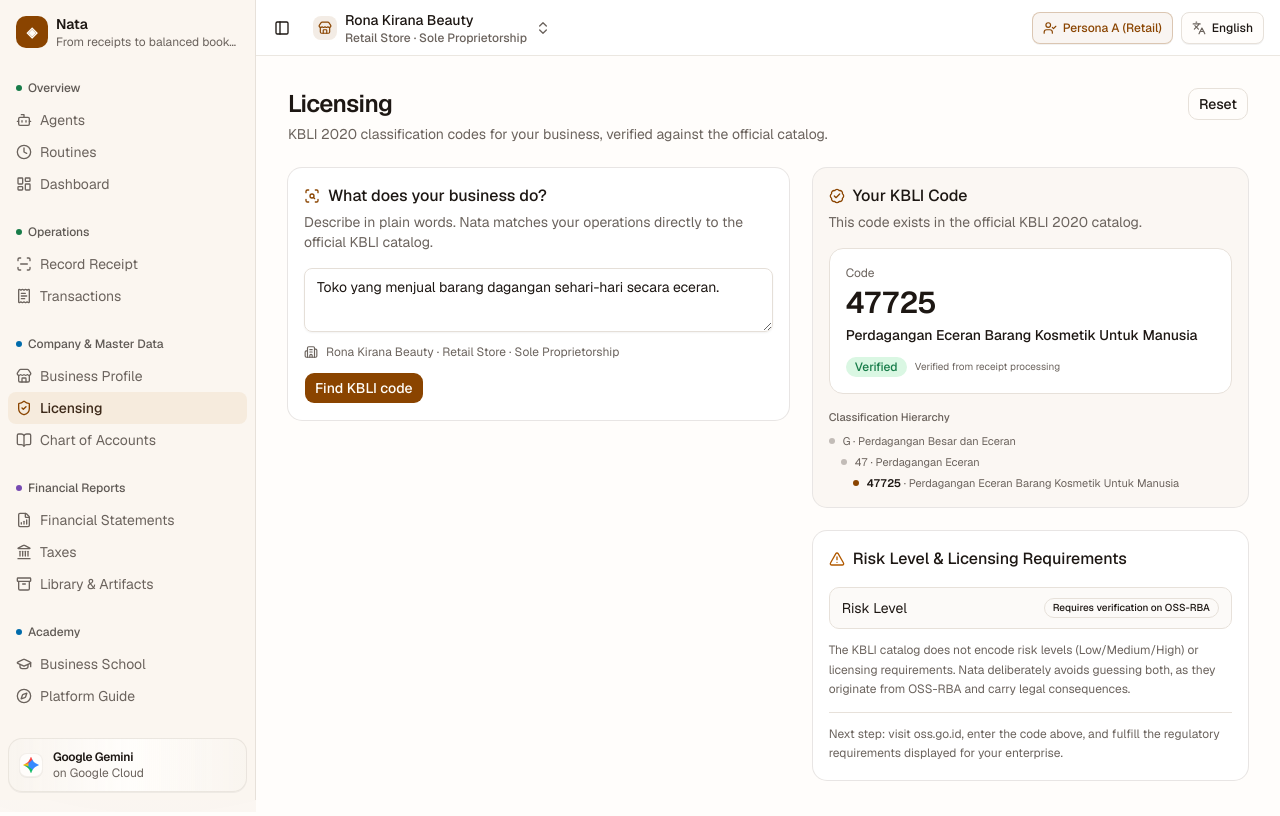
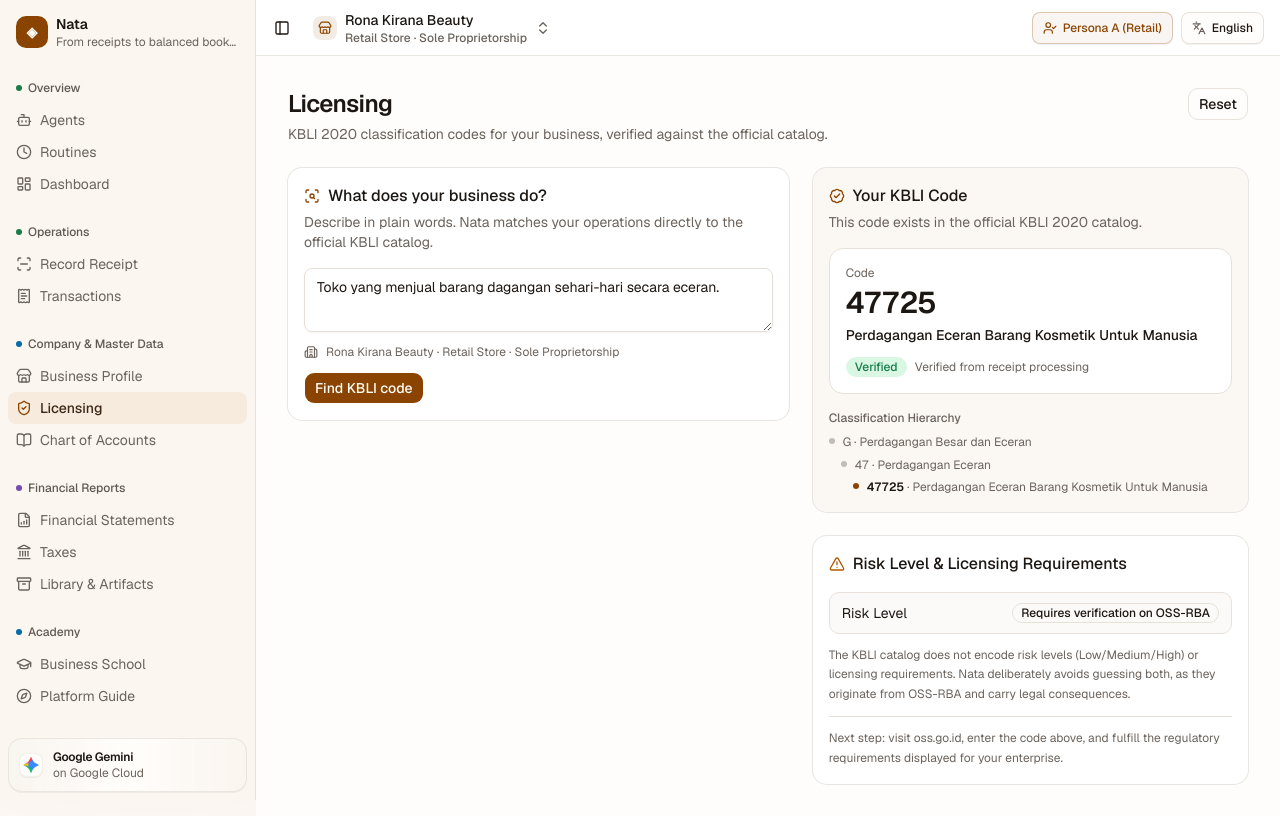
Before and after one commit to okihita/nata, a Next.js app in the folder web/: page /licensing in a window 1280 px wide. Built offline with nearby package versions, Linux system fonts and the light colour scheme.

Commit message:
refactor(ui): elevate font sizes to text-xs in licensing page

```diff
--- a/web/src/app/(app)/licensing/page.tsx
+++ b/web/src/app/(app)/licensing/page.tsx
@@ -284,7 +284,7 @@ export default function PerizinanPage() {
                         >
                           <span
                             className={cn(
-                              "mt-0.5 grid size-6 shrink-0 place-items-center rounded-md text-[10px] font-semibold tabular-nums",
+                              "mt-0.5 grid size-6 shrink-0 place-items-center rounded-md text-xs font-semibold tabular-nums",
                               isChosen
                                 ? "bg-primary text-primary-foreground"
                                 : "bg-muted text-muted-foreground",
@@ -301,11 +301,11 @@ export default function PerizinanPage() {
                             </span>
                           </span>
                           {isChosen ? (
-                            <Badge variant="secondary" className="shrink-0 text-[10px]">
+                            <Badge variant="secondary" className="shrink-0 text-xs">
                               {copy.perizinan.chosen}
                             </Badge>
                           ) : (
-                            <span className="shrink-0 self-center text-[11px] font-medium text-primary">
+                            <span className="shrink-0 self-center text-xs font-medium text-primary">
                               {copy.perizinan.useThis}
                             </span>
                           )}
@@ -356,7 +356,7 @@ export default function PerizinanPage() {
                       {shownCode}
                     </p>
                     <p className="mt-1 text-sm font-medium">{shownTitle}</p>
-                    <div className="mt-3 flex flex-wrap items-center gap-2 text-[10px]">
+                    <div className="mt-3 flex flex-wrap items-center gap-2 text-xs">
                       <Badge
                         variant="secondary"
                         className="bg-tone-hijau-bg text-tone-hijau"
@@ -381,7 +381,7 @@ export default function PerizinanPage() {
                       hierarkis, jadi angkanya tidak berdiri sendiri. */}
                   {shownHierarchy.length > 1 && (
                     <div className="space-y-2">
-                      <p className="text-[11px] font-medium text-muted-foreground">
+                      <p className="text-xs font-medium text-muted-foreground">
                         {copy.perizinan.hierarchyLabel}
                       </p>
                       <ol className="space-y-1.5">
@@ -399,7 +399,7 @@ export default function PerizinanPage() {
                                   last ? "bg-primary" : "bg-muted-foreground/40",
                                 )}
                               />
-                              <span className="min-w-0 flex-1 text-[11px] leading-snug">
+                              <span className="min-w-0 flex-1 text-xs leading-snug">
                                 <span
                                   className={cn(
                                     "tabular-nums",
@@ -437,7 +437,7 @@ export default function PerizinanPage() {
               <CardContent className="space-y-3">
                 <div className="flex items-center justify-between rounded-lg border bg-muted/40 px-3 py-2.5">
                   <span className="text-sm">{copy.perizinan.riskLevelLabel}</span>
-                  <Badge variant="outline" className="text-[10px]">
+                  <Badge variant="outline" className="text-xs">
                     {copy.perizinan.riskUnknown}
                   </Badge>
                 </div>
```
